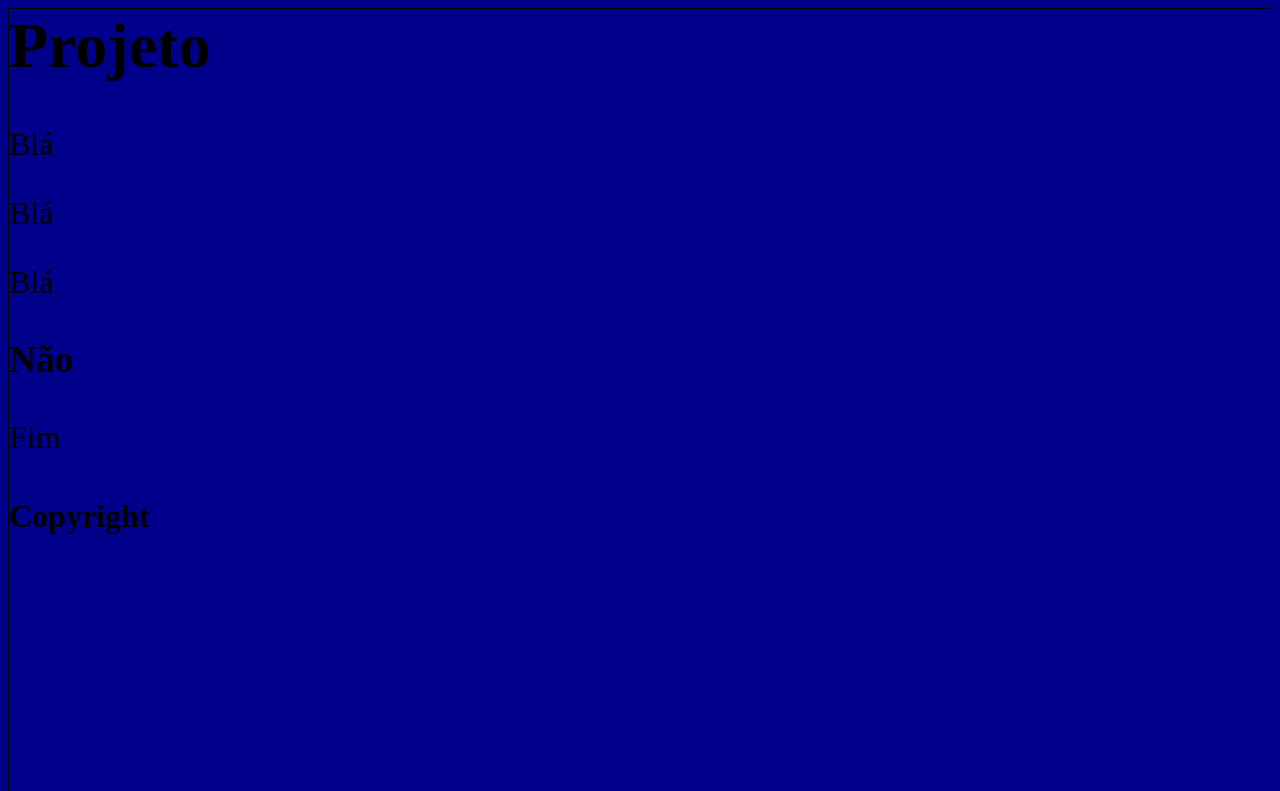
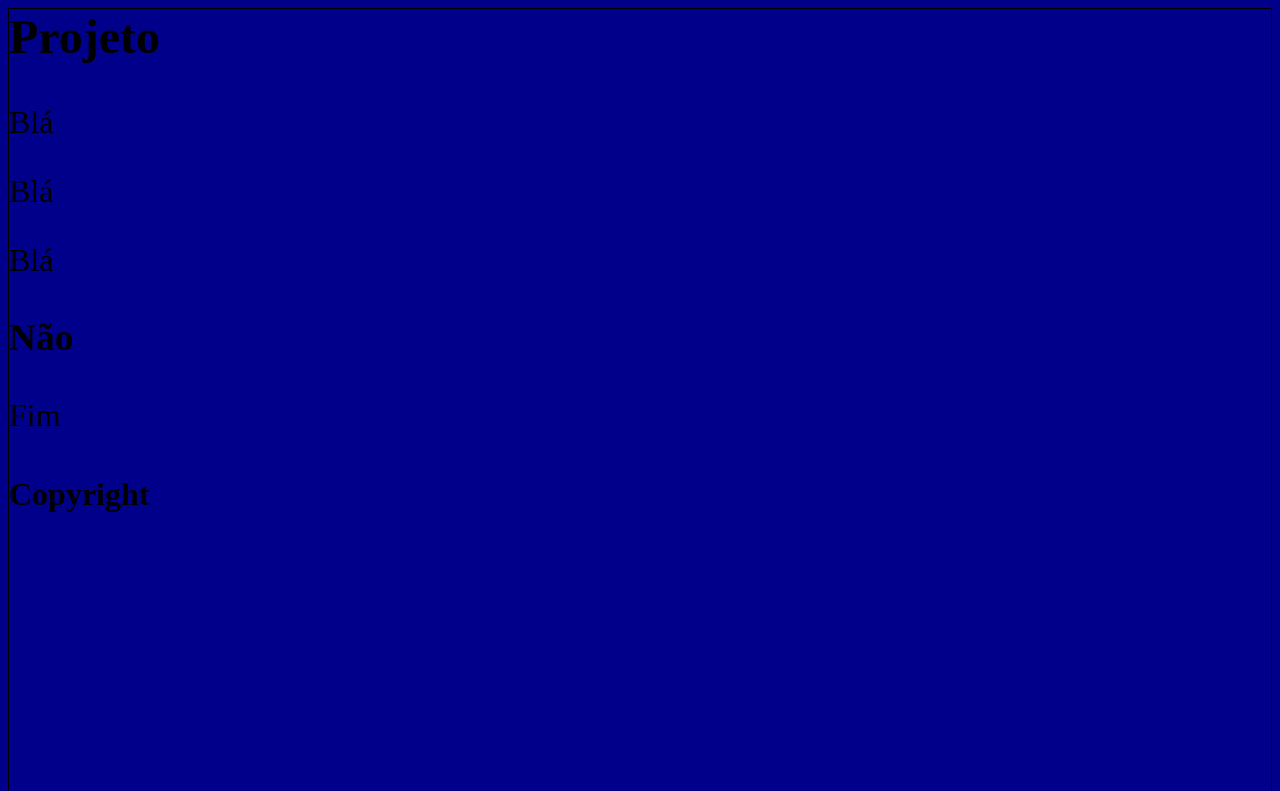
Before and after one commit to kellylidiane/curso-git, a plain HTML site: page index.html in a window 1280 px wide. Shown: the top 791 px of the page. Drawn offline with Linux system fonts and the light colour scheme.

Commit message:
h1 para h2

```diff
--- a/index.html
+++ b/index.html
@@ -3,7 +3,7 @@
 		<link rel="stylesheet" type="text/css" href="estilo.css">
 	</head>
 	<body>
-		<h1>Projeto</h1>
+		<h2>Projeto</h2>
 		<p>Blá</p>
 		<p>Blá</p>
 		<p>Blá</p>
```
